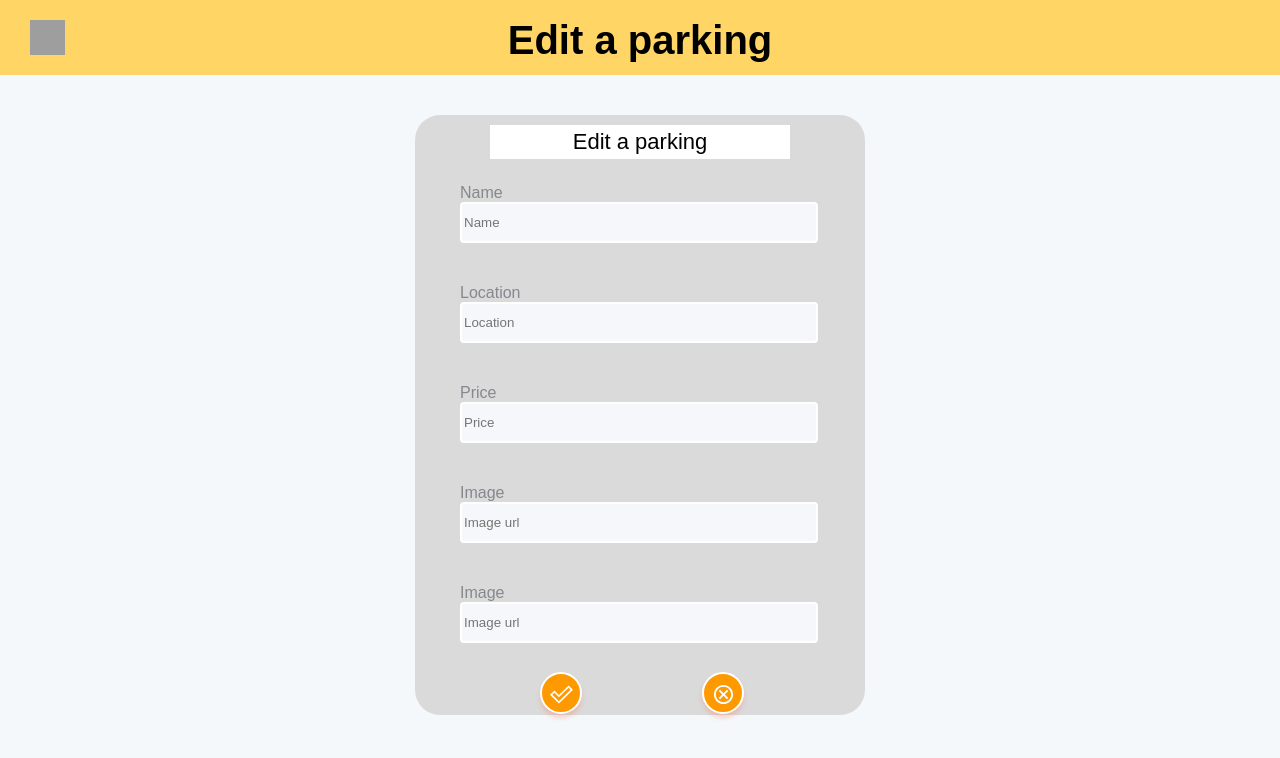
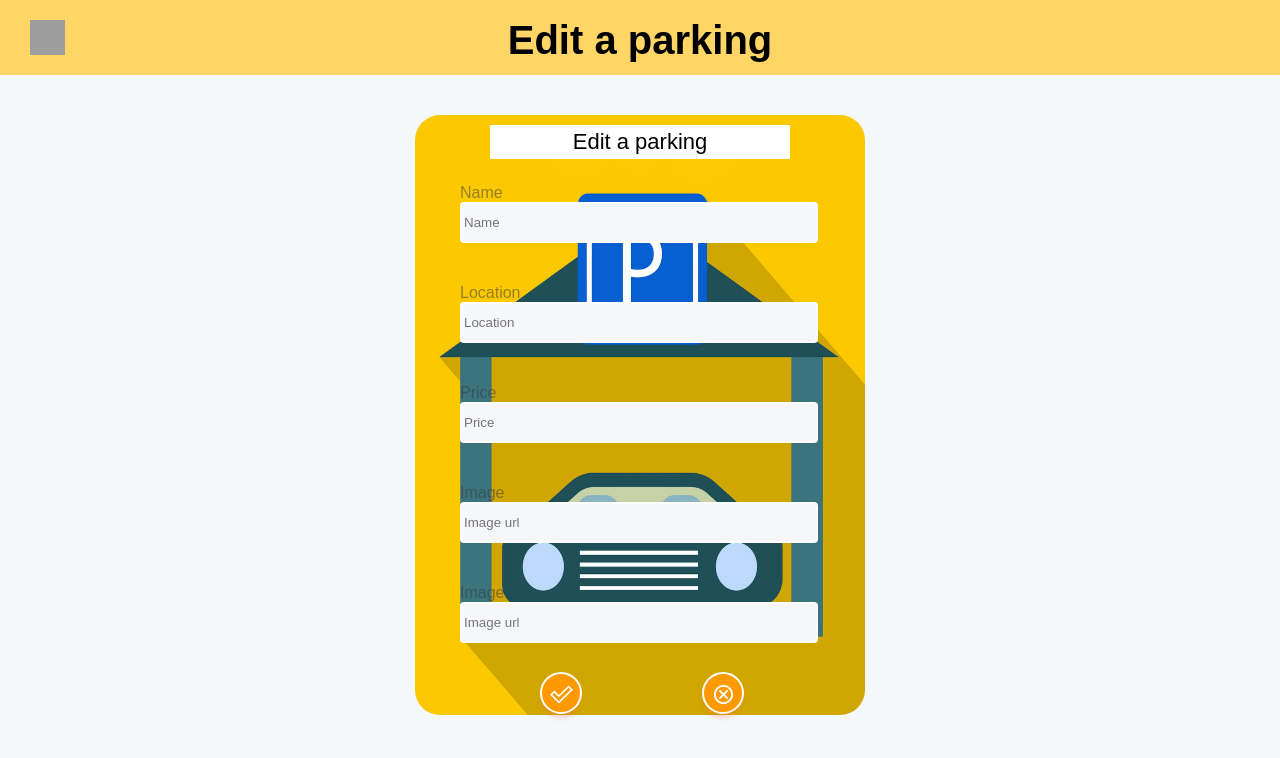
Before and after one commit to iznor/Bingo-UI, a React (Create React App) app: page / in a window 1280 px wide. Shown: the top 758 px of the page. Built offline with nearby package versions, Linux system fonts and the light colour scheme; grey boxes are pictures that could not be loaded; a web font is replaced by a local one.

Commit message:
adding a background image in edit page

```diff
--- a/src/components/Page/Edit.scss
+++ b/src/components/Page/Edit.scss
@@ -12,9 +12,12 @@
     width: 450px;
     height: 600px;
     background-color: rgb(218, 218, 218);
-    // background: #f9fafc00;
     border-radius: 25px;
     margin-top: 30px;
+    // background-image: url("https://img.poki.com/cdn-cgi/image/quality=78,width=600,height=600,fit=cover,g=0.5x0.5,f=auto/6a4b4c54f1d0b43c03955a1c95aea8a1.png");
+    background-size: 450px 600px;
+    background-image: url("../../assets/img/car-parking-icon.jpeg");
+    background-repeat: no-repeat;
     }
     .edit-title{
         margin-top: 10px;
@@ -50,7 +53,6 @@
         box-shadow: 0px 4.2069px 4.2069px rgba(255, 102, 71, 0.25);
     }
     .plus-icon{
-        // position:absolute;
         color: #FFFFFF;
         margin-top: 6px;
         font-size: 23px;
@@ -59,7 +61,6 @@
         width: 440px;
         height: 508px;
         margin-top: 10px;
-        // background-color: #F86549;
 
         section{
             margin-left: 40px;
@@ -68,7 +69,6 @@
     }
 
     .input-label-from{
-        // background-color: aquamarine;
         width: 360px;
         height: 75px;
     }
@@ -84,6 +84,4 @@
         border: 2.10345px solid #FFFFFF;
      }
 
-
-
 }
```
Also changed, not shown: src/assets/img/car-parking-icon.jpeg (added).
